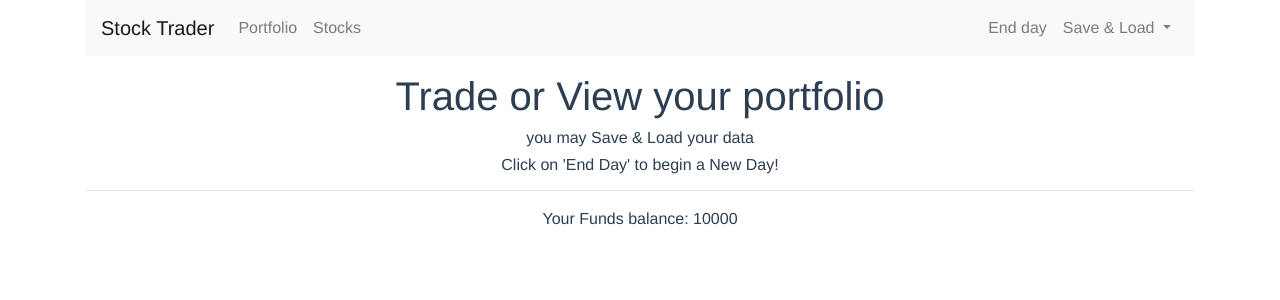
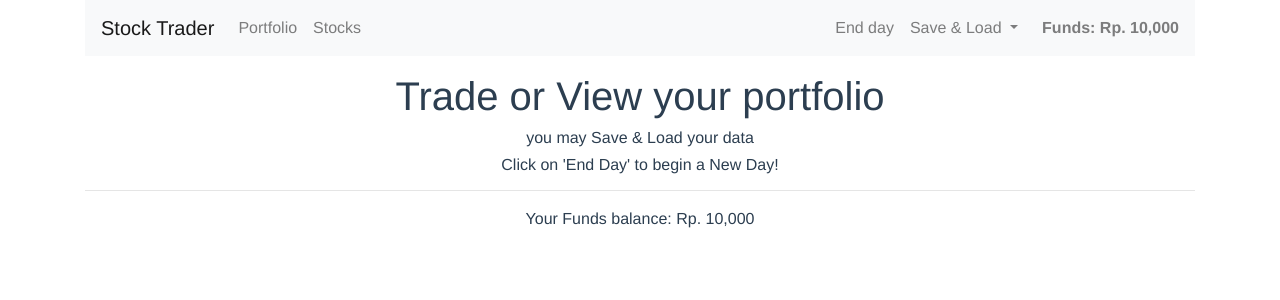
Before and after one commit to alansarluv/vuecomponents, a Vue app: page / in a window 1280 px wide. Shown: the top 300 px of the page. Built offline with nearby package versions, Linux system fonts and the light colour scheme.

Commit message:
setup checking funds

```diff
--- a/src/components/Header.vue
+++ b/src/components/Header.vue
@@ -29,6 +29,16 @@
           </div>
         </li>
       </ul>
+      <strong class="navbar-text ml-3">Funds: {{funds | currency}}</strong>
     </div>
   </nav>
 </template>
+<script>
+export default {
+  computed: {
+    funds () {
+      return this.$store.getters.funds
+    }
+  }
+}
+</script>
--- a/src/main.js
+++ b/src/main.js
@@ -12,6 +12,10 @@ const router = new VueRouter({
   routes
 })
 
+Vue.filter ('currency', (value) => {
+  return 'Rp. ' + value.toLocaleString()
+})
+
 Vue.config.productionTip = false
 
 new Vue({
```
